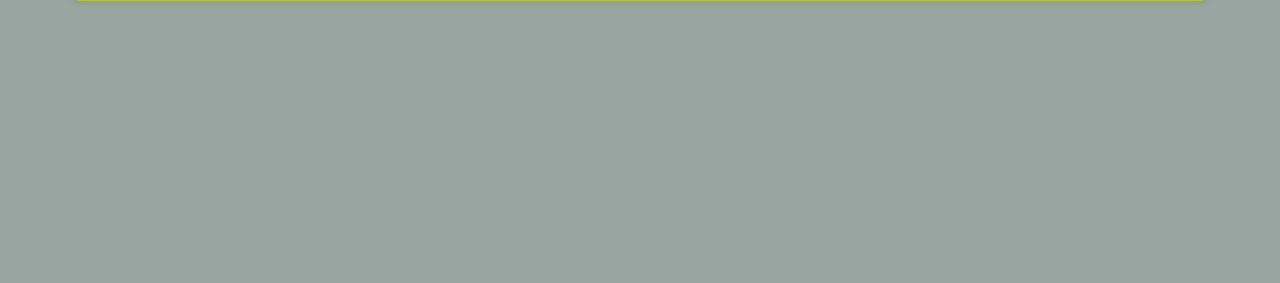
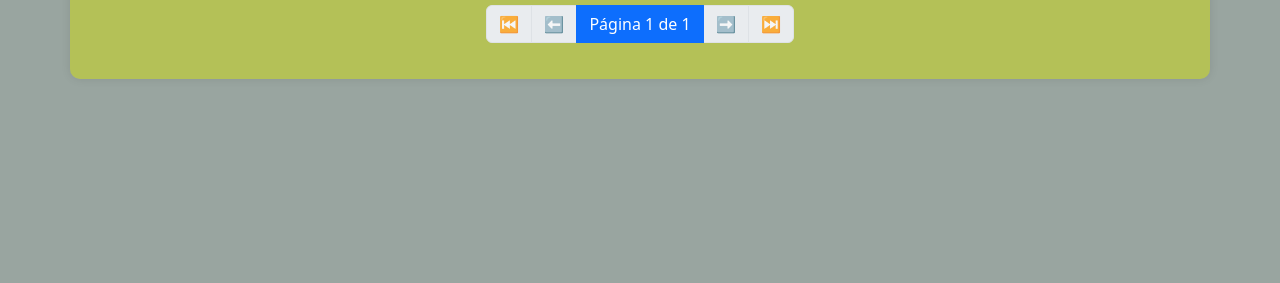
Before and after one commit to Lperezhein/gasatlantida, a Django app: page /ventas/lista/ in a window 1280 px wide. Shown: the part 364-647 px from the top of the page. Run offline with Django 5.2, Linux system fonts and the light colour scheme; the visitor is signed in with stand-in values (Sample User, id 1); data that the repository does not hold is empty.

Commit message:
listo con paginación

```diff
--- a/reportes/templates/reportes/reporte_compras.html
+++ b/reportes/templates/reportes/reporte_compras.html
@@ -59,6 +59,7 @@
         </tbody>
     </table>
 
+
     <!-- Total de compras -->
     <div class="alert alert-info">
         <strong>Total de Compras:</strong> ${{ total_compras|floatformat:0 }}
--- a/ventas/templates/ventas/lista_ventas.html
+++ b/ventas/templates/ventas/lista_ventas.html
@@ -31,4 +31,38 @@
     </table>
     <a href="{% url 'ventas:registrar_venta' %}" class="btn btn-success">Registrar Nueva Venta</a>
 </div>
+<nav aria-label="Paginación" class="mt-4">
+  <ul class="pagination justify-content-center">
+    {% if ventas.has_previous %}
+      <li class="page-item">
+        <a class="page-link" href="?page=1" title="Ir al inicio">⏮️</a>
+      </li>
+      <li class="page-item">
+        <a class="page-link" href="?page={{ ventas.previous_page_number }}" title="Página anterior">⬅️</a>
+      </li>
+    {% else %}
+      <li class="page-item disabled"><span class="page-link">⏮️</span></li>
+      <li class="page-item disabled"><span class="page-link">⬅️</span></li>
+    {% endif %}
+
+    <li class="page-item active">
+      <span class="page-link">
+        Página {{ ventas.number }} de {{ ventas.paginator.num_pages }}
+      </span>
+    </li>
+
+    {% if ventas.has_next %}
+      <li class="page-item">
+        <a class="page-link" href="?page={{ ventas.next_page_number }}" title="Página siguiente">➡️</a>
+      </li>
+      <li class="page-item">
+        <a class="page-link" href="?page={{ ventas.paginator.num_pages }}" title="Ir al final">⏭️</a>
+      </li>
+    {% else %}
+      <li class="page-item disabled"><span class="page-link">➡️</span></li>
+      <li class="page-item disabled"><span class="page-link">⏭️</span></li>
+    {% endif %}
+  </ul>
+</nav>
+
 {% endblock %}
--- a/ventas/views.py
+++ b/ventas/views.py
@@ -1,3 +1,4 @@
+from django.core.paginator import Paginator
 from django.http import JsonResponse
 from django.contrib.auth.decorators import login_required
 from django.shortcuts import render, get_object_or_404
@@ -18,17 +19,22 @@ from datetime import datetime
 
 @login_required
 def lista_ventas(request):
-    ventas = Venta.objects.all()  # Obtén todas las ventas
+    ventas_list = Venta.objects.all().order_by('-fecha')  # Ordenadas por fecha descendente
+    paginator = Paginator(ventas_list, 10)  # 10 ventas por página
+    page = request.GET.get('page')
+    ventas_page = paginator.get_page(page)
 
-    # Agregar el cálculo de cantidad total de cilindros y precio total
-    for venta in ventas:
-        cantidad_total = sum(detalle.cantidad for detalle in venta.detalles.all())  # Suma de la cantidad de cilindros
-        precio_total = sum(detalle.subtotal() for detalle in venta.detalles.all())  # Suma del precio total de los detalles
+    # Calcular los totales SOLO para las ventas que están en la página actual
+    for venta in ventas_page:
+        cantidad_total = sum(detalle.cantidad for detalle in venta.detalles.all())
+        precio_total = sum(detalle.subtotal() for detalle in venta.detalles.all())
 
         venta.cantidad_total = cantidad_total
         venta.precio_total = precio_total
 
-    return render(request, 'ventas/lista_ventas.html', {'ventas': ventas})
+    return render(request, 'ventas/lista_ventas.html', {
+        'ventas': ventas_page
+    })
 
 @login_required
 def guardar_cliente(request):
```
Also changed, not shown: compras/templates/compras/lista_compras.html (+34 -0 lines), compras/views.py (+7 -2 lines), reportes/templates/reportes/reporte_ventas.html (+37 -0 lines), reportes/views.py (+14 -12 lines).
